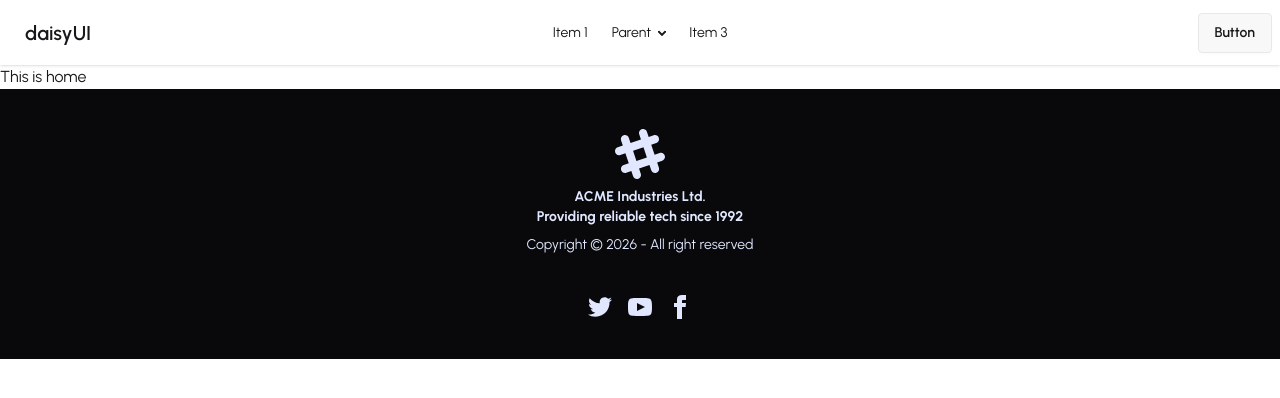
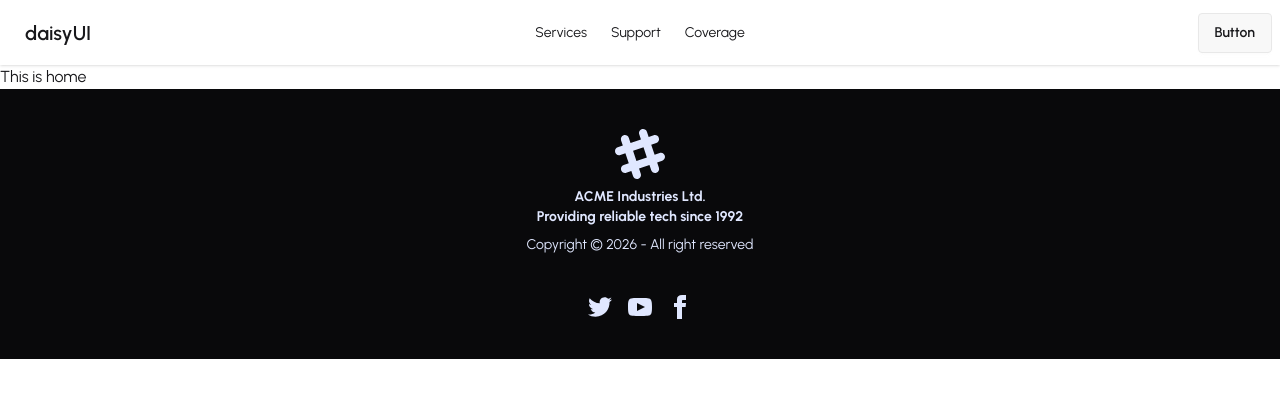
Before and after one commit to tabib-e-alahi/zap-shift_frontend, a React (Vite) app: page / in a window 1280 px wide. Shown: the top 398 px of the page. Built offline with nearby package versions, Linux system fonts and the light colour scheme.

Commit message:
navbar added

```diff
--- a/src/layouts/RootLayout.jsx
+++ b/src/layouts/RootLayout.jsx
@@ -4,7 +4,7 @@ import Navbar from '../pages/Shared/Navbar/Navbar';
 
 const RootLayout = () => {
     return (
-        <div>
+        <div className='max-w-7xl  mx-auto'>
             <Navbar></Navbar>
             <Outlet></Outlet>
             <Footer></Footer>
--- a/src/pages/Shared/Navbar/Navbar.jsx
+++ b/src/pages/Shared/Navbar/Navbar.jsx
@@ -1,4 +1,11 @@
+import { NavLink } from "react-router";
+
 const Navbar = () => {
+    const links = <>
+        <li><NavLink to="">Services</NavLink></li>
+        <li><NavLink to="">Support</NavLink></li>
+        <li><NavLink to="">Coverage</NavLink></li>
+    </>
     return (
         <div className="navbar bg-base-100 shadow-sm">
             <div className="navbar-start">
@@ -9,32 +16,14 @@ const Navbar = () => {
                     <ul
                         tabIndex="-1"
                         className="menu menu-sm dropdown-content bg-base-100 rounded-box z-1 mt-3 w-52 p-2 shadow">
-                        <li><a>Item 1</a></li>
-                        <li>
-                            <a>Parent</a>
-                            <ul className="p-2">
-                                <li><a>Submenu 1</a></li>
-                                <li><a>Submenu 2</a></li>
-                            </ul>
-                        </li>
-                        <li><a>Item 3</a></li>
+                        {links}
                     </ul>
                 </div>
                 <a className="btn btn-ghost text-xl">daisyUI</a>
             </div>
             <div className="navbar-center hidden lg:flex">
                 <ul className="menu menu-horizontal px-1">
-                    <li><a>Item 1</a></li>
-                    <li>
-                        <details>
-                            <summary>Parent</summary>
-                            <ul className="p-2 bg-base-100 w-40 z-1">
-                                <li><a>Submenu 1</a></li>
-                                <li><a>Submenu 2</a></li>
-                            </ul>
-                        </details>
-                    </li>
-                    <li><a>Item 3</a></li>
+                    {links}
                 </ul>
             </div>
             <div className="navbar-end">
```
